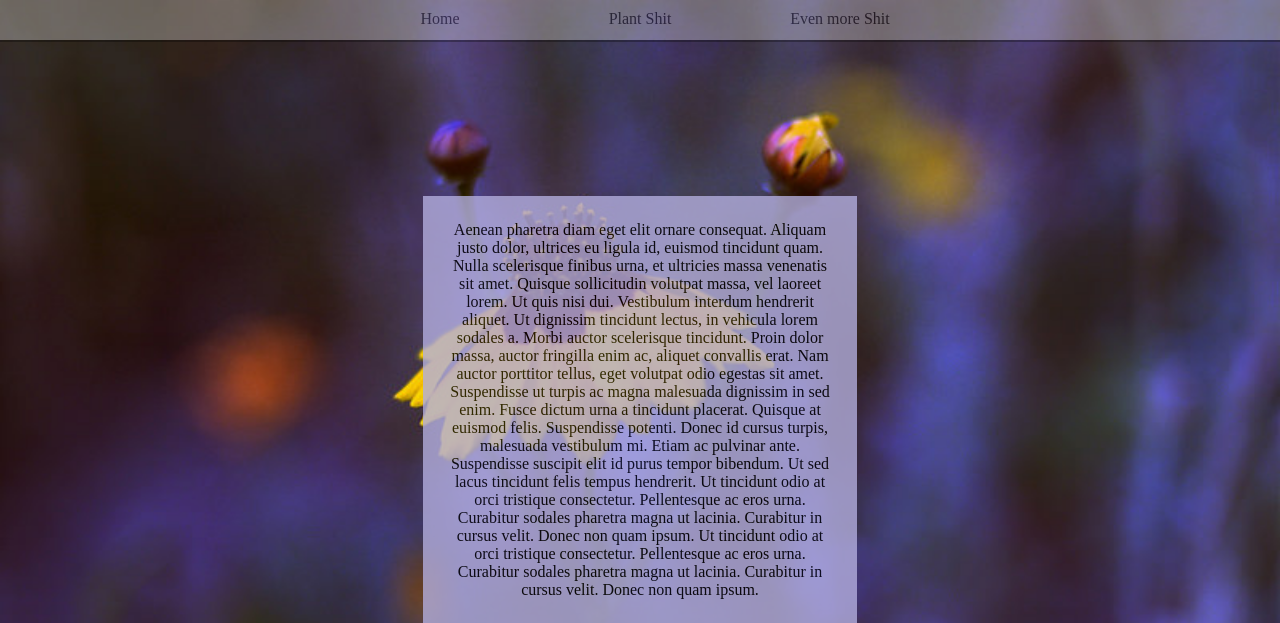
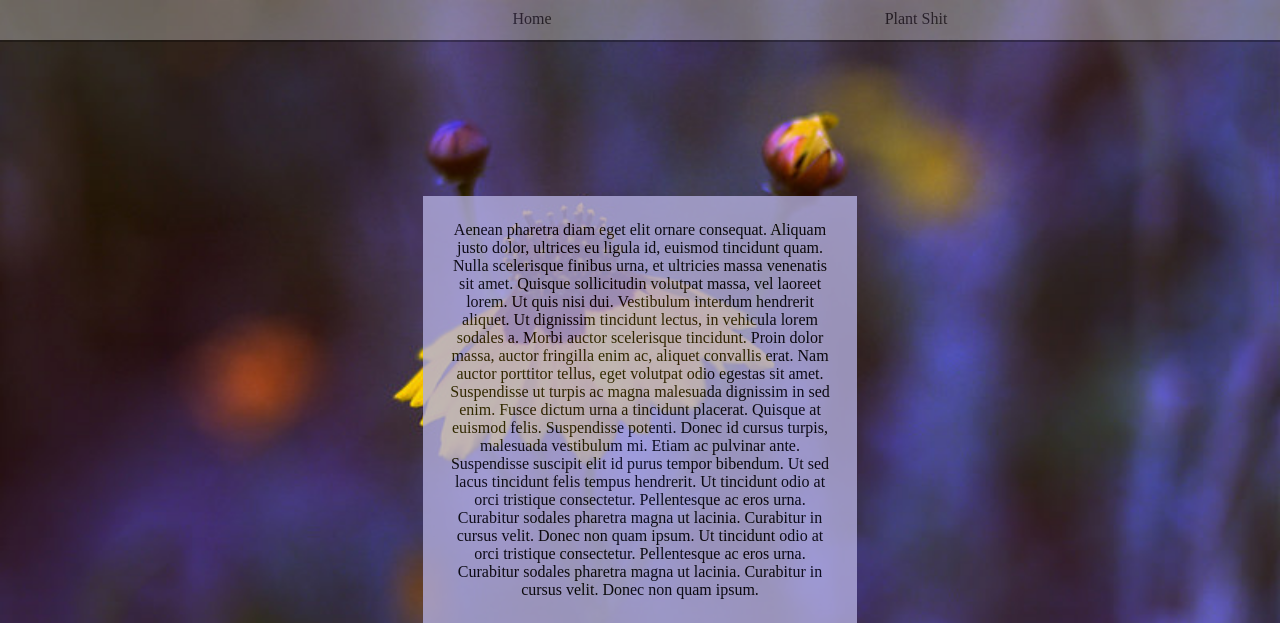
Before and after one commit to cognar/chweb, a Flask app: page / in a window 1280 px wide. Shown: the top 623 px of the page. Run offline with Flask 2, Linux system fonts and the light colour scheme.

Commit message:
css changes

```diff
--- a/app/templates/base.html
+++ b/app/templates/base.html
@@ -27,7 +27,7 @@
 				padding-top: 10px;
 				margin: 0 auto;
 				text-align: center;
-				width: 200px;
+				width: 30%;
 				height: 100%;
 				float: left;
 			}
```
